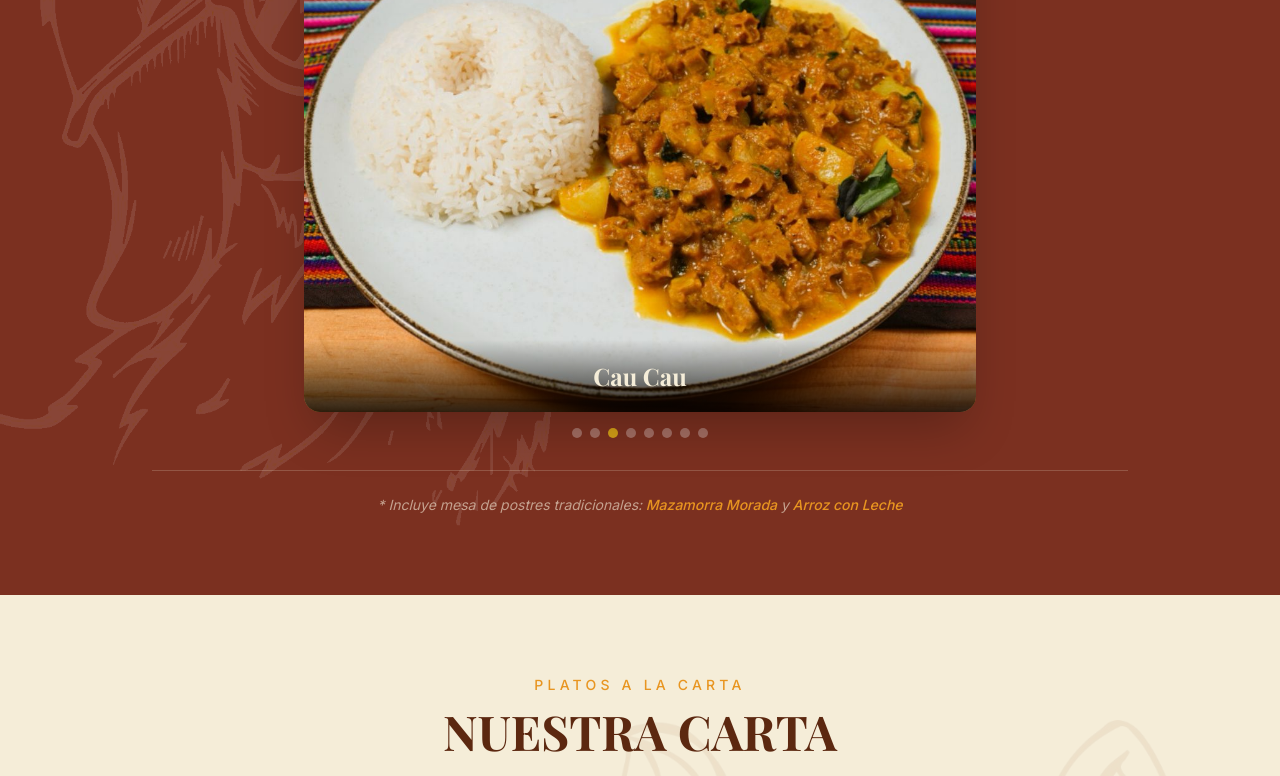
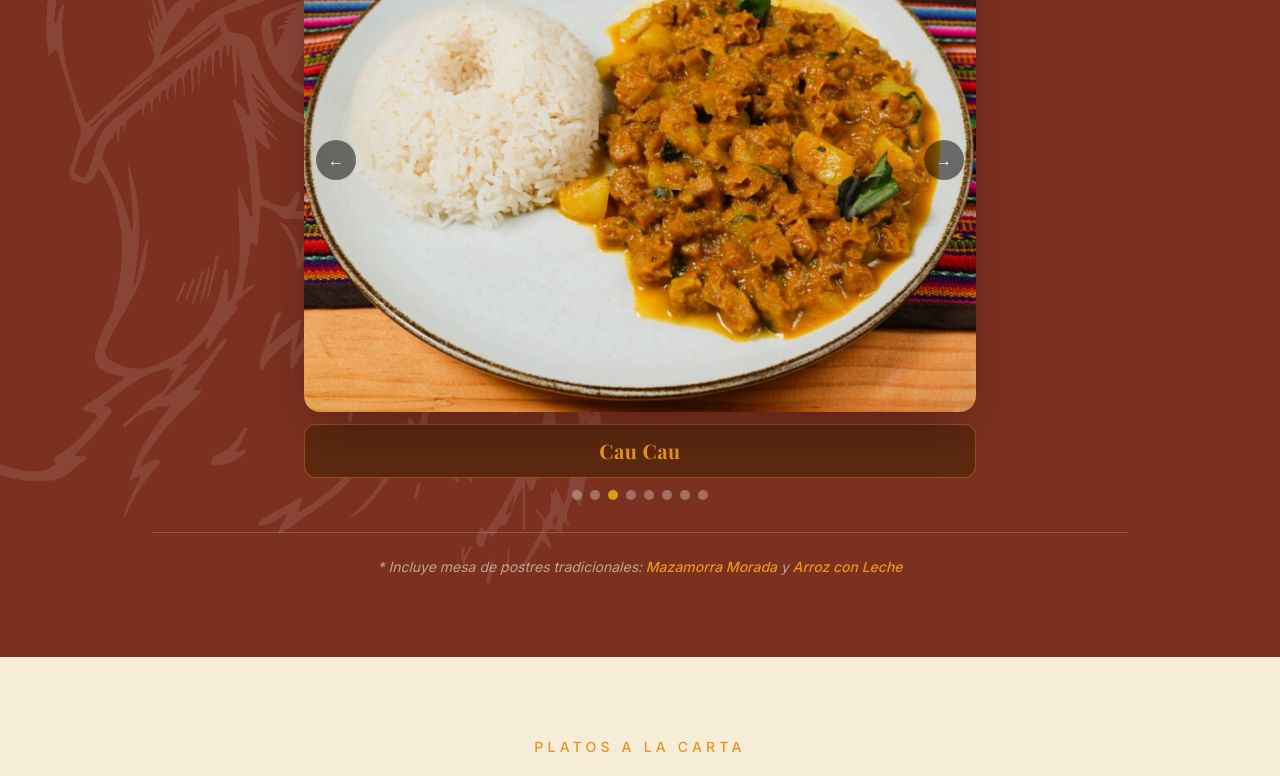
Before and after one commit to Javier1308/mestizo-web, a React (Vite) app: page / in a window 1280 px wide. Shown: the part 1251-2027 px from the top of the page. Built offline with nearby package versions, Linux system fonts and the light colour scheme.

Commit message:
Add manual arrows and independent title box to buffet carousel
Co-Authored-By: Claude Sonnet 4.6 <noreply@anthropic.com>

```diff
--- a/src/components/BuffetSection.tsx
+++ b/src/components/BuffetSection.tsx
@@ -53,6 +53,7 @@ export default function BuffetSection() {
 
         {/* Carrusel */}
         <div className="relative w-full max-w-2xl mx-auto mb-8">
+          {/* Imagen */}
           <div className="relative overflow-hidden rounded-2xl aspect-[4/3] bg-brown-dark shadow-2xl">
             {platos.map((plato, i) => (
               <div
@@ -65,18 +66,37 @@ export default function BuffetSection() {
                   alt={plato.nombre}
                   className="w-full h-full object-cover"
                 />
-                {/* Título con degradado */}
-                <div className="absolute bottom-0 inset-x-0 bg-gradient-to-t from-black/80 to-transparent px-6 py-5">
-                  <h3 className="text-cream font-display text-2xl font-bold text-center">
-                    {plato.nombre}
-                  </h3>
-                </div>
               </div>
             ))}
+
+            {/* Flecha izquierda */}
+            <button
+              onClick={() => setCurrent(prev => (prev - 1 + platos.length) % platos.length)}
+              className="absolute left-3 top-1/2 -translate-y-1/2 bg-black/50 hover:bg-black/75 text-white rounded-full w-10 h-10 flex items-center justify-center transition-colors z-10"
+              aria-label="Plato anterior"
+            >
+              &#8592;
+            </button>
+
+            {/* Flecha derecha */}
+            <button
+              onClick={() => setCurrent(prev => (prev + 1) % platos.length)}
+              className="absolute right-3 top-1/2 -translate-y-1/2 bg-black/50 hover:bg-black/75 text-white rounded-full w-10 h-10 flex items-center justify-center transition-colors z-10"
+              aria-label="Plato siguiente"
+            >
+              &#8594;
+            </button>
+          </div>
+
+          {/* Título independiente */}
+          <div className="bg-brown-dark border border-amber-brand/40 rounded-xl px-6 py-3 mt-3 text-center">
+            <h3 className="text-amber-brand font-display text-xl font-bold tracking-wide">
+              {platos[current].nombre}
+            </h3>
           </div>
 
           {/* Indicadores */}
-          <div className="flex justify-center gap-2 mt-4">
+          <div className="flex justify-center gap-2 mt-3">
             {platos.map((_, i) => (
               <button
                 key={i}
```
